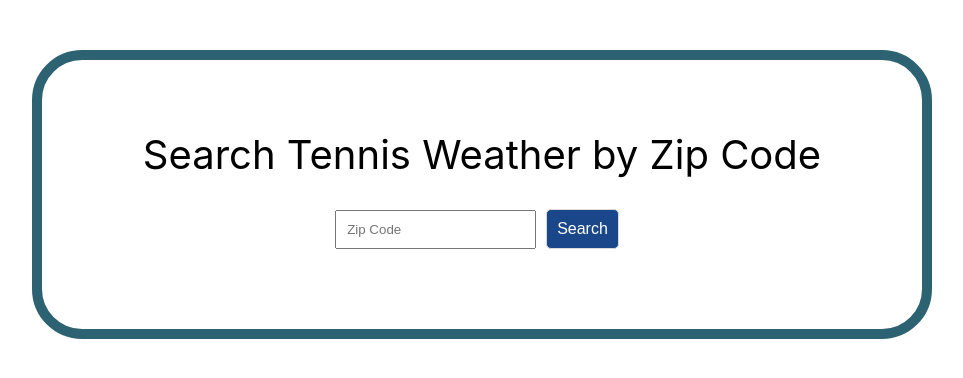
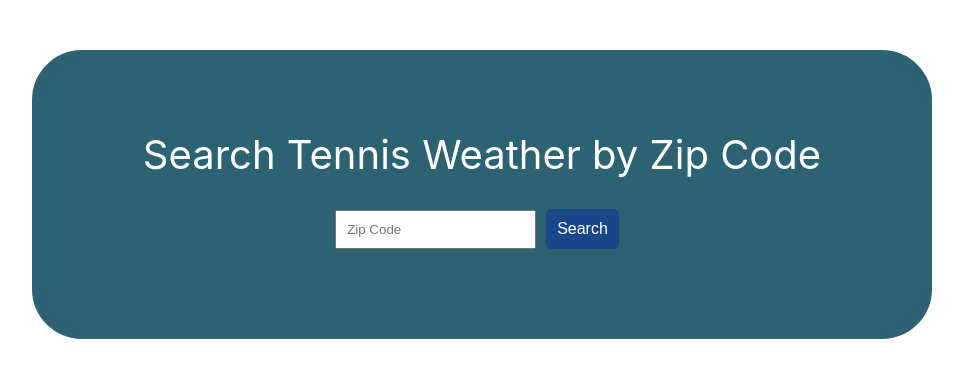
Before and after one commit to mvangin/weatherApp, a React (Create React App) app: page / in a window 1280 px wide. Shown: the top 378 px of the page, without its empty margins (158-1121 px from the left). Built offline with nearby package versions, Linux system fonts and the light colour scheme.

Commit message:
update styling

```diff
--- a/src/Homepage.css
+++ b/src/Homepage.css
@@ -14,7 +14,7 @@ h1 {
     margin-bottom: 10px;
 }
 
-#appContainer {
+.appContainer {
     width: 900px;
     margin: 0 auto;
     margin-top: 50px;
@@ -24,19 +24,35 @@ h1 {
 
 }
 
+.firstLoad {
+    background: rgb(44, 98, 114);
+    color: white;
+}
+
 #weatherData {
     padding:50px 0px 50px 0px;
 }
 
+.containerBar {
+   margin-top: -75px;
+   margin-bottom:50px;
+    display: flex;
+    justify-content: center;
+    background: rgb(44, 98, 114);
+    border-bottom-right-radius: 10px;
+    border-bottom-left-radius: 10px;
+    color: white;
+}
+.containerBar .searchBox {
+    margin: 0px 0px 0px 50px;
+}
 
 input {
     padding: 10px;
 }
 
-#searchBox {
-
+.searchBox {
     text-align: center;
-
 }
 
 button {
@@ -45,7 +61,7 @@ button {
     background: rgb(26, 71, 138);
     color: white;
     font-size: 1rem;
-    border: 1px solid rgb(218, 216, 216);
+    border: 1px solid rgb(26, 71, 138);
     border-radius: 5px ;
 }
 
@@ -140,7 +156,6 @@ li {
 }
 
 #cityName {
-    width: 100%;
     text-align: center;
     font-size: 40px;
     padding-bottom:20px;
--- a/src/Homepage.js
+++ b/src/Homepage.js
@@ -15,6 +15,8 @@ function Homepage() {
     const [error, setError] = useState(null);
     const [tennisTags, setTennisTags] = useState([]);
     const [weekDays, setWeekDays] = useState([]);
+    const [firstLoad, setFirstLoad] = useState(true);
+    const [loading, setLoading] = useState(false)
 
 
     useEffect(() => {
@@ -24,7 +26,7 @@ function Homepage() {
         }))
 
         function weatherWeekCalc(todayIndex) {
-            const sevenDayForecast= ["Sun", "Mon", "Tue", "Wed", "Thu", "Fri", "Sat"]
+            const sevenDayForecast = ["Sun", "Mon", "Tue", "Wed", "Thu", "Fri", "Sat"]
             let index = todayIndex + 1;
             let weatherWeek = ["Today"];
             for (let i = 0; i < 6; i++) {
@@ -59,6 +61,7 @@ function Homepage() {
             })
             .then(jsonData => {
                 setCity(jsonData.name)
+                setFirstLoad(false);
                 setError(null)
                 console.log(jsonData)
                 fetch(`https://api.openweathermap.org/data/2.5/onecall?lat=${jsonData.lat}&lon=${jsonData.lon}&units=imperial&appid=f49df63cb1430f4bea6d5db1edba818e`)
@@ -88,15 +91,17 @@ function Homepage() {
     console.log(tennisTags)
 
     return (
-        <div id="appContainer" >
+        <div className={`appContainer ${firstLoad ? "firstLoad" : null}`} >
 
             <div id="weatherData">
-                <div id="cityName">
-                    {error ? error : city}
+                <div className={`${!firstLoad ? "containerBar" : null}`}>
+                    <div id="cityName">
+                        {error ? error : city}
+                    </div>
+
+                    <Search handleClick={handleClick} zipcode={zipcode} setZipcode={setZipcode} />
+
                 </div>
-
-                <Search handleClick={handleClick} zipcode={zipcode} setZipcode={setZipcode} />
-
                 {currentWeather && <CurrentWeather currentWeather={currentWeather} />
                 }
 
--- a/src/Search.js
+++ b/src/Search.js
@@ -2,7 +2,7 @@ import React from "react"
 
 function Search({ handleClick, setZipcode, zipcode }) {
     return (
-        <div id="searchBox">
+        <div className="searchBox">
             <input type="text" name="zipCode" placeholder="Zip Code" value={zipcode} onChange={(e) => setZipcode(e.target.value)} />
             <button type="submit" onClick={()=>handleClick(zipcode)}> Search </button>
         </div>
```
